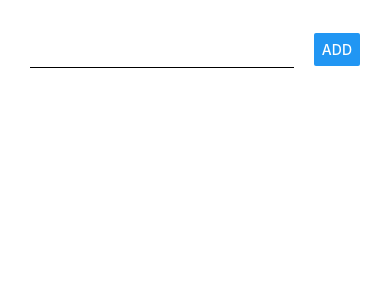
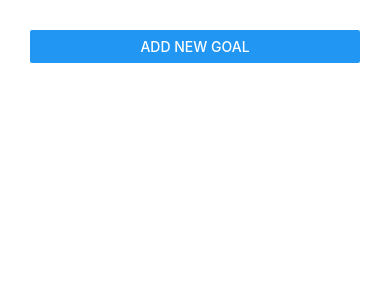
Before and after one commit to steffanciprian/ReactNativeTutorial, a React Native app: screen / in a window 390 px wide. Shown: the top 300 px of the page. Built offline with nearby package versions, Linux system fonts and the light colour scheme.

Commit message:
added a modal

```diff
--- a/App.js
+++ b/App.js
@@ -1,13 +1,16 @@
 import React, {useState} from 'react';
-import {FlatList, StyleSheet, View} from 'react-native';
+import {Button, FlatList, StyleSheet, View} from 'react-native';
 import GoalItem from "./components/GoalItem";
 import GoalInput from "./components/GoalInput";
 
 export default function App() {
     const [goals, setGoals] = useState([]);
+    const [isShowModal, setIsShowModal] = useState(false);
+
 
     const addGoalHandler = (goalTitle) => {
         setGoals(goals => [...goals, {id: Math.random().toString(), value: goalTitle}]);
+
     }
 
     const deleteGoalHandler = goalId => {
@@ -19,7 +22,8 @@
 
     return (
         <View style={styles.screenStyle}>
-            <GoalInput onAddGoal={addGoalHandler}/>
+            <Button title="Add New Goal" onPress={() => setIsShowModal(true)}/>
+            <GoalInput visible={isShowModal} onAddGoal={addGoalHandler}/>
             <FlatList
                 data={goals}
                 renderItem={itemData => <GoalItem
--- a/components/GoalInput.js
+++ b/components/GoalInput.js
@@ -1,5 +1,5 @@
 import React, {useState} from 'react';
-import {Button, StyleSheet, TextInput, View} from "react-native";
+import {Button, Modal, StyleSheet, TextInput, View} from "react-native";
 
 const GoalInput = props => {
     const [enteredGoal, setEnteredGoal] = useState('');
@@ -8,7 +8,9 @@
         setEnteredGoal(enteredText);
     }
 
-    return <View style={styles.inputContainerStyle}>
+    return (
+        <Modal visible={props.visible} animationType={"slide"}>
+            <View style={styles.inputContainerStyle}>
                 <TextInput
                     style={styles.textInputStyle}
                     onChangeText={goalInputHandler}
@@ -16,6 +18,8 @@
                 />
                 <Button title="Add" onPress={props.onAddGoal.bind(this, enteredGoal)}/>
             </View>
+        </Modal>
+    )
 };
 const styles = StyleSheet.create({
     inputContainerStyle: {
```
Lines whose indentation alone changed are shown as unchanged.
